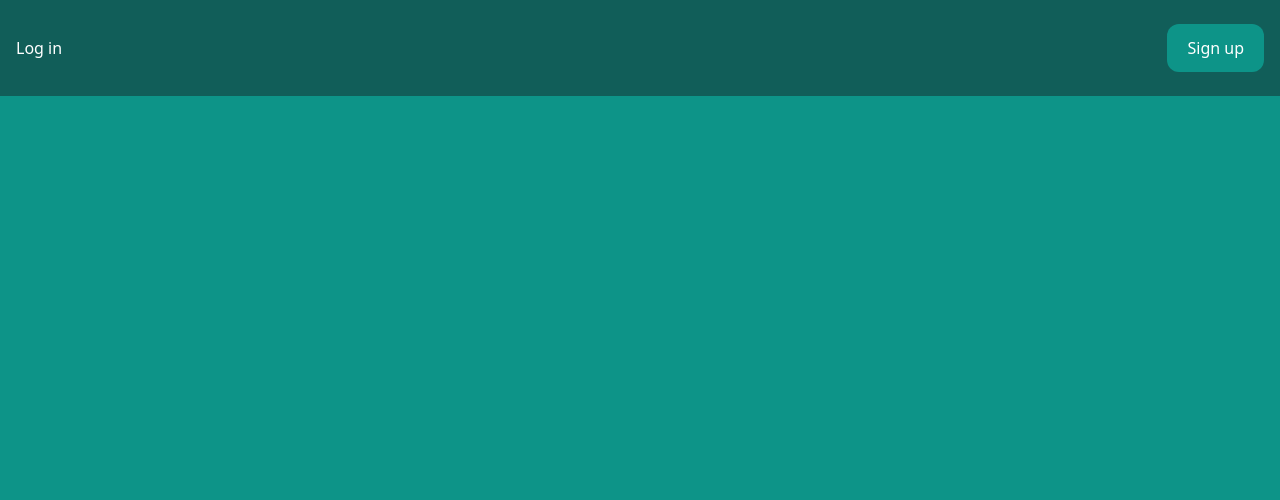
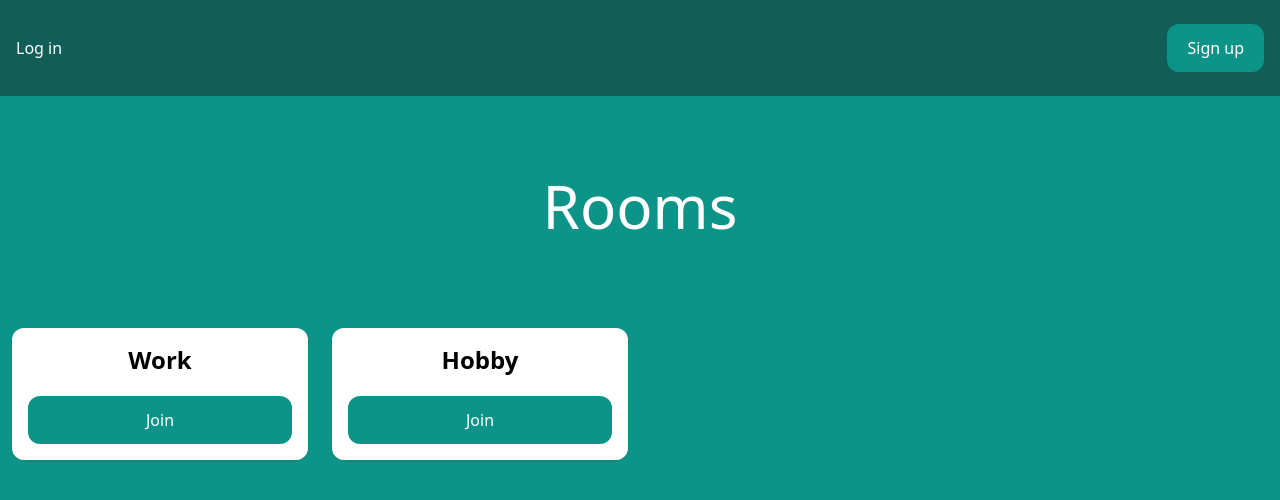
Before and after one commit to adrianhCoder/Django-Realtime-Chat-Project, a Django app: template djangochat/room/templates/room/rooms.html in a window 1280 px wide. Shown: the top 500 px of the page. Run offline with Django 4.2, Linux system fonts and the light colour scheme; the template is opened without the code that fills it: values that come from a table or form of the project are taken from there, others are empty; data comes from the database, SQL or seed files in the repository; parts of the project's set-up code (start-up, migrations or seed data) failed here and were passed over; some libraries are stand-ins or nearby versions.

Commit message:
Rooms html READY

```diff
--- a/djangochat/room/templates/room/rooms.html
+++ b/djangochat/room/templates/room/rooms.html
@@ -1,5 +1,8 @@
-{% extends 'core/base.html' %} {% block title %}Rooms | {% endblock %} {% block
-content %}
+{% extends 'core/base.html' %}
+
+{% block title %}Rooms | {% endblock %}
+
+{% block content %}
 <div class="p-10 lg:p-20 text-center">
     <h1 class="text-3xl lg:text-6xl text-white">Rooms</h1>
 </div>
@@ -9,7 +12,10 @@ content %}
         <div class="w-full lg:w-1/4 px-3 py-3">
             <div class="p-4 bg-white shadow rounded-xl text-center">
                 <h2 class="mb-5 text-2xl font-semibold">{{ room.name }}</h2>
+
+                <a href="#" class="px-5 py-3 block rounded-xl text-white bg-teal-600 hover:bg-teal-700">Join</a>
             </div>
         </div>
     {% endfor %}
 </div>
+{% endblock %}
```
Lines whose indentation alone changed are shown as unchanged.
